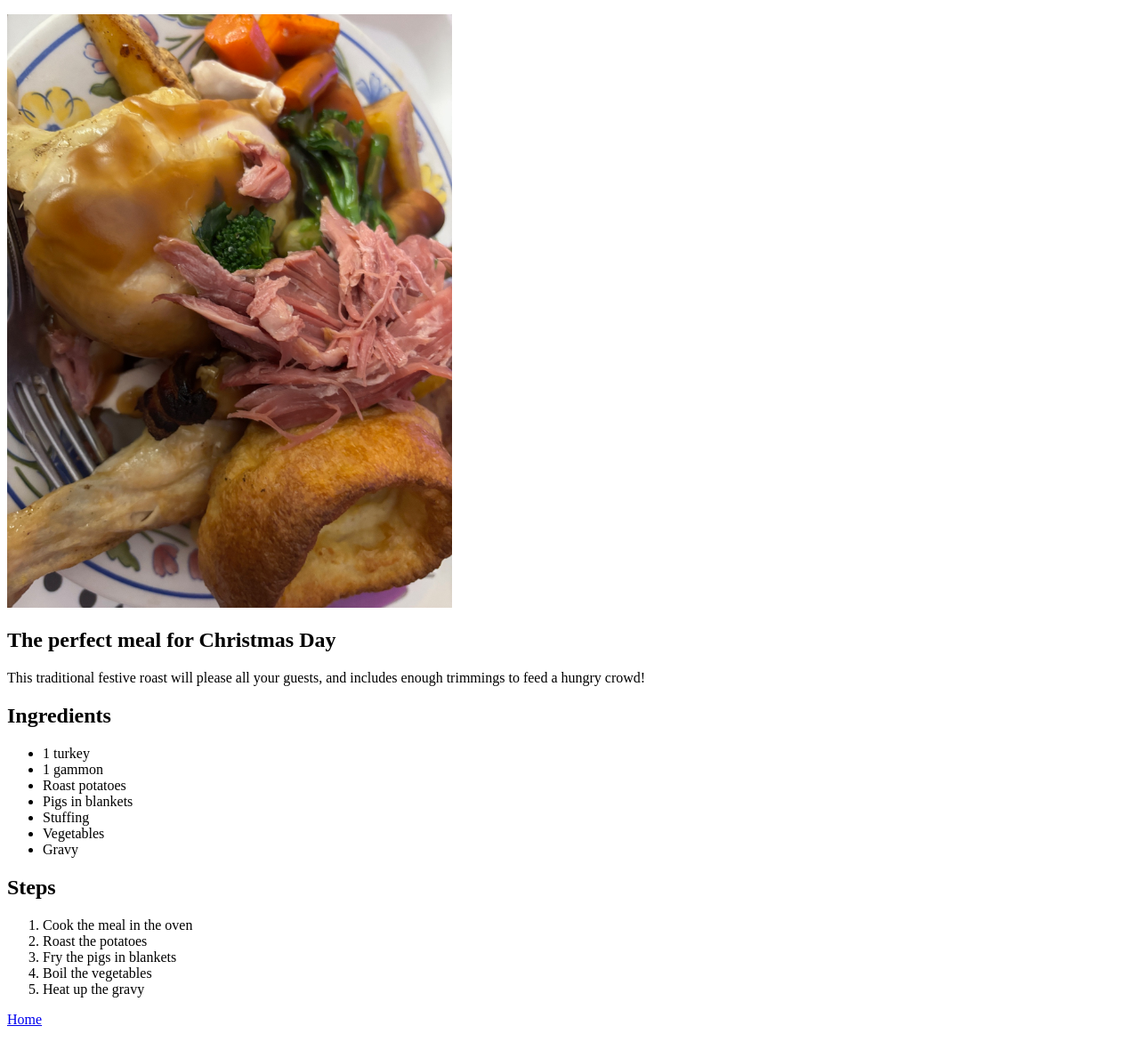
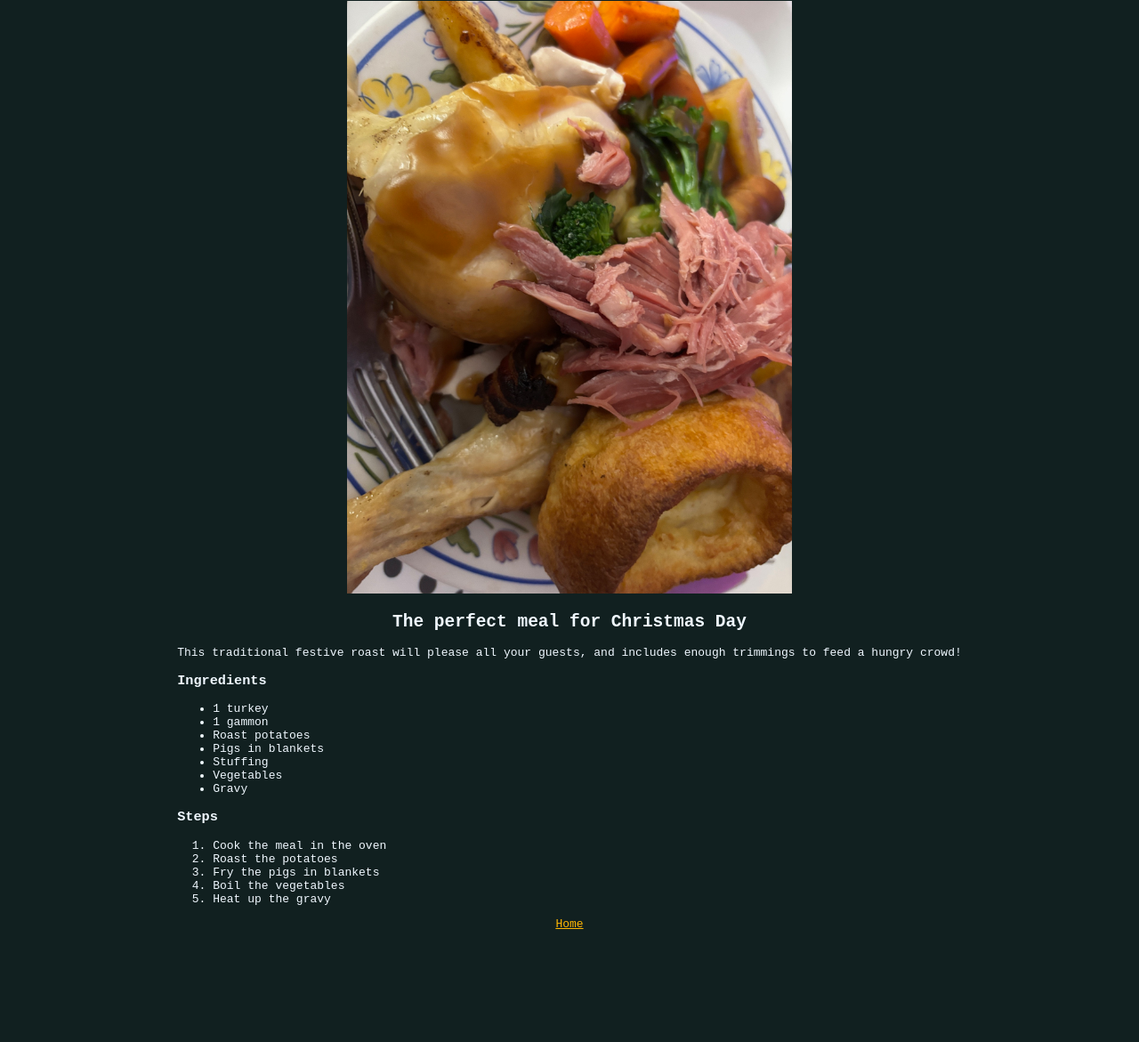
Before and after one commit to adjy025/odin-recipes, a plain HTML site: page recipes/christmas-dinner.html in a window 1280 px wide. Shown: the part 64-1235 px from the top of the page at 89% size. After the commit the page ends 1123 px from the top, so only its background shows below. Drawn offline with Linux system fonts and the light colour scheme.

Commit message:
Add styles

```diff
--- a/recipes/christmas-dinner.html
+++ b/recipes/christmas-dinner.html
@@ -4,13 +4,14 @@
     <meta charset="UTF-8">
     <meta name="viewport" content="width=device-width, initial-scale=1.0">
     <title>Christmas Dinner</title>
+    <link rel="stylesheet" href="../styles.css">
 </head>
 <body>
     <h1>Christmas Dinner</h1>
-    <img src="../images/christmas-dinner.JPG" width="500">
+    <div class="mainimg"><img src="../images/christmas-dinner.JPG" width="500"></div>
     <h2>The perfect meal for Christmas Day</h2>
     <p>This traditional festive roast will please all your guests, and includes enough trimmings to feed a hungry crowd!</p>
-    <h2>Ingredients</h2>
+    <h3>Ingredients</h3>
     <ul>
         <li>1 turkey</li>
         <li>1 gammon</li>
@@ -22,7 +23,7 @@
 
     </ul>
 
-    <h2>Steps</h2>
+    <h3>Steps</h3>
 
     <ol>
         <li>Cook the meal in the oven</li>
--- /dev/null
+++ b/styles.css
@@ -0,0 +1,39 @@
+* {
+    background-color:rgb(17, 32, 32);
+    font-family: monospace;
+    color: aliceblue;
+    justify-self: center;
+    justify-content: center;
+}
+
+a {
+    color: rgb(255, 183, 3);
+}
+
+ol {
+    justify-self: left;
+}
+
+ul {
+    justify-self: left;
+}
+
+li {
+    justify-self: left;
+}
+
+.mainimg {
+    justify-content: center;
+}
+
+h3 {
+    justify-self: left;
+    font-weight: bolder;
+}
+
+h2 {
+    font-weight: bolder;
+}
+
+h1 {font-weight: bolder
+    ;}
```
Also changed, not shown: index.html (+1 -0 lines), recipes/cottage-pie.html (+4 -3 lines), recipes/halloumi-fries.html (+4 -3 lines).
